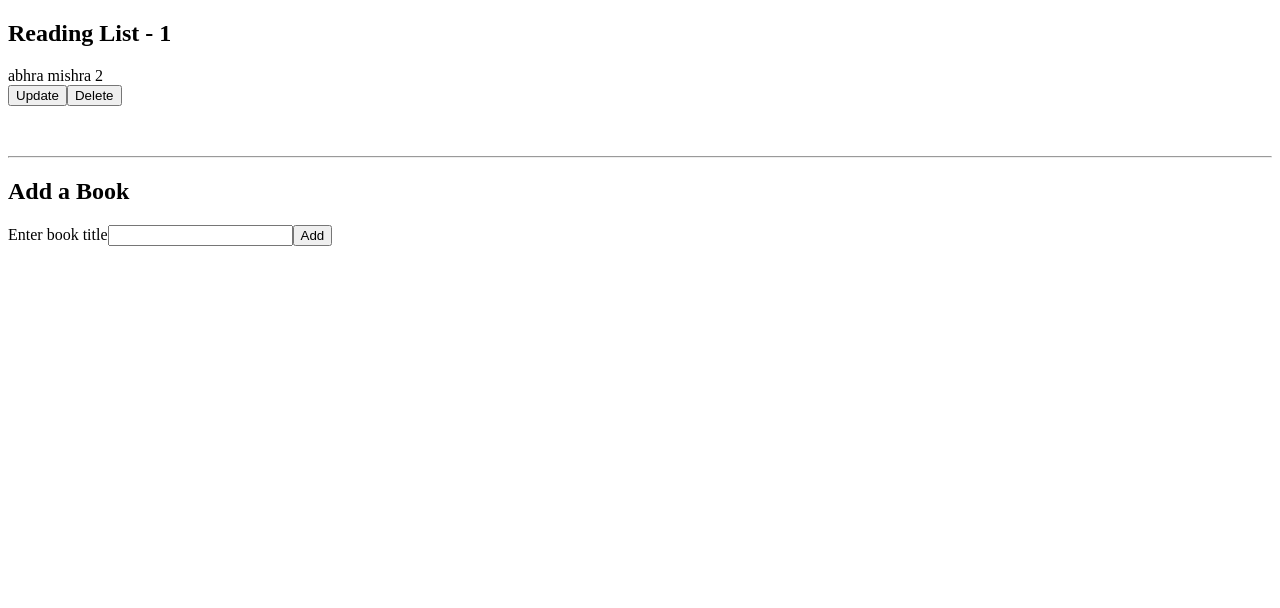
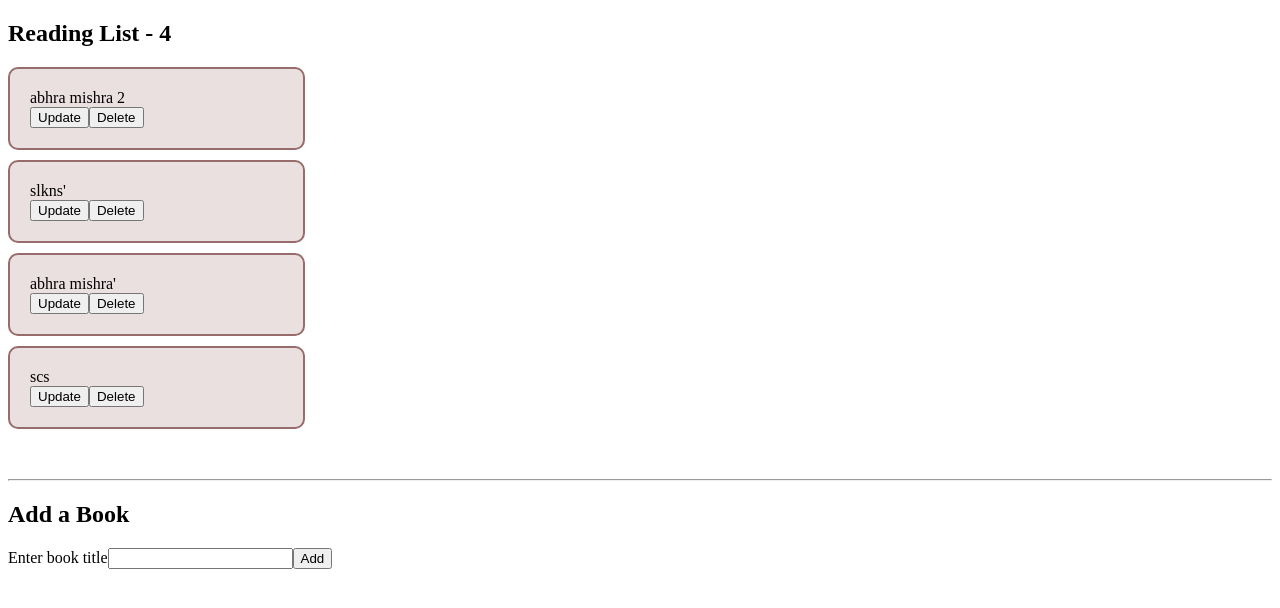
Before and after one commit to abhramishra/Wikibooks, a React (Create React App) app: page / in a window 1280 px wide. Shown: the top 608 px of the page. Built offline with nearby package versions, Linux system fonts and the light colour scheme; data requests are answered from the project's data file.

Commit message:
Added style

```diff
--- a/db.json
+++ b/db.json
@@ -3,6 +3,18 @@
     {
       "title": "abhra mishra 2",
       "id": "7261"
+    },
+    {
+      "id": "fba1",
+      "title": "slkns'"
+    },
+    {
+      "title": "abhra mishra'",
+      "id": "fe33"
+    },
+    {
+      "id": "206d",
+      "title": "scs"
     }
   ]
 }
--- a/src/component/BookList.jsx
+++ b/src/component/BookList.jsx
@@ -1,14 +1,17 @@
 import { useState } from "react";
 import BookShow from "./BookShow";
+
 function BookList({books, onEdit, onDelete}) {
     return (
         <div>
             <h2>Reading List - {books.length}</h2>
+            <div>
             {
                 books.map(book => {
                     return <BookShow key={book.id} book={book} onEdit={onEdit} onDelete={onDelete} />
                 })
             }
+            </div>
         </div>
     )
 }
--- a/src/component/BookShow.jsx
+++ b/src/component/BookShow.jsx
@@ -1,6 +1,15 @@
 
 import {useState} from 'react';
 import BookEdit from './BookEdit';
+
+const boxStyle = {
+    padding: '20px',
+    background: '#ebe0e0',
+    border: '2px solid #986c6c',
+    borderRadius: '10px',
+    marginBottom: '10px',
+    width: '20%'
+}
 function BookShow({book , onEdit, onDelete}) {
     const [showEdit, setShowEdit] = useState(false)
     const handleShowUpdateForm = () => {
@@ -22,7 +31,7 @@ function BookShow({book , onEdit, onDelete}) {
         content = <BookEdit book={book} handleEdit={handleEdit} />
     }
     return (
-        <div>
+        <div style={boxStyle}>
             <div>{ content }</div>
             <button onClick={handleShowUpdateForm}>Update</button>
             <button onClick={handleDelete}>Delete</button>
```
Also changed, not shown: src/Context/Books.jsx (added).
